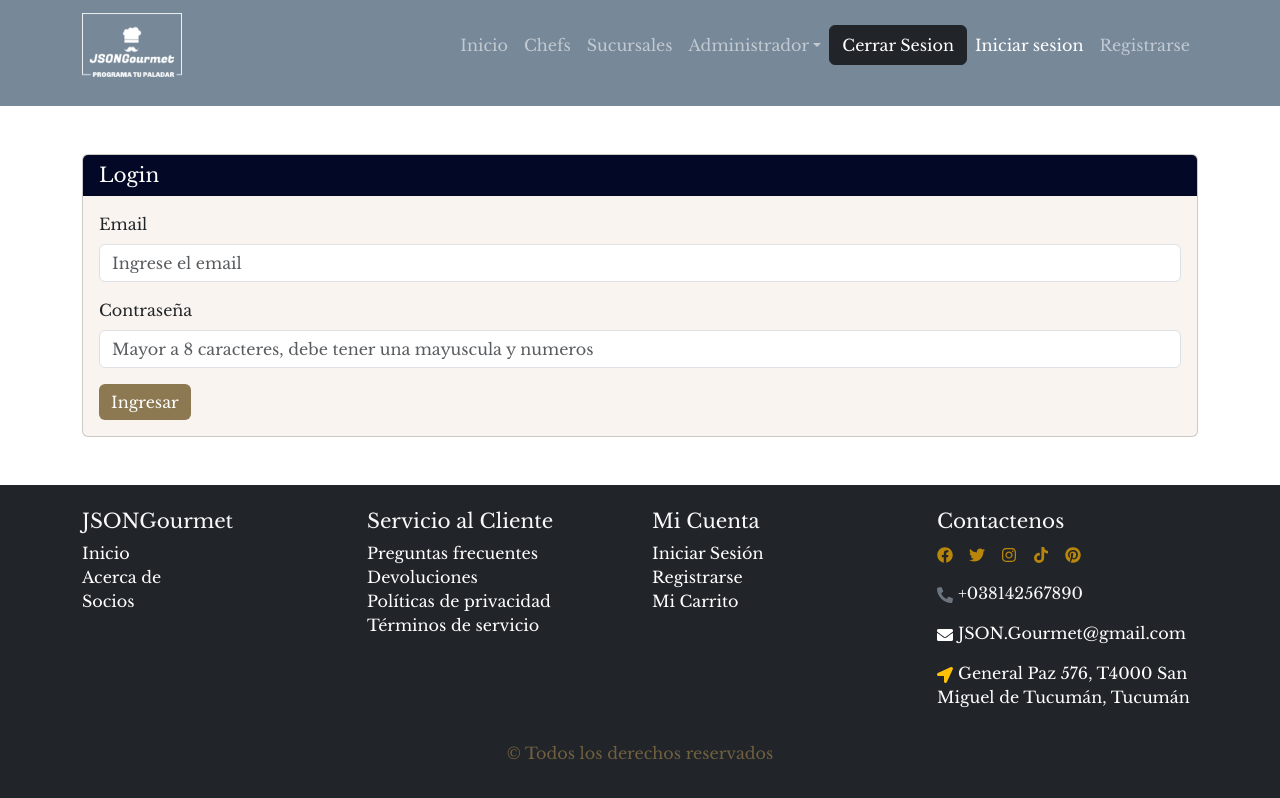
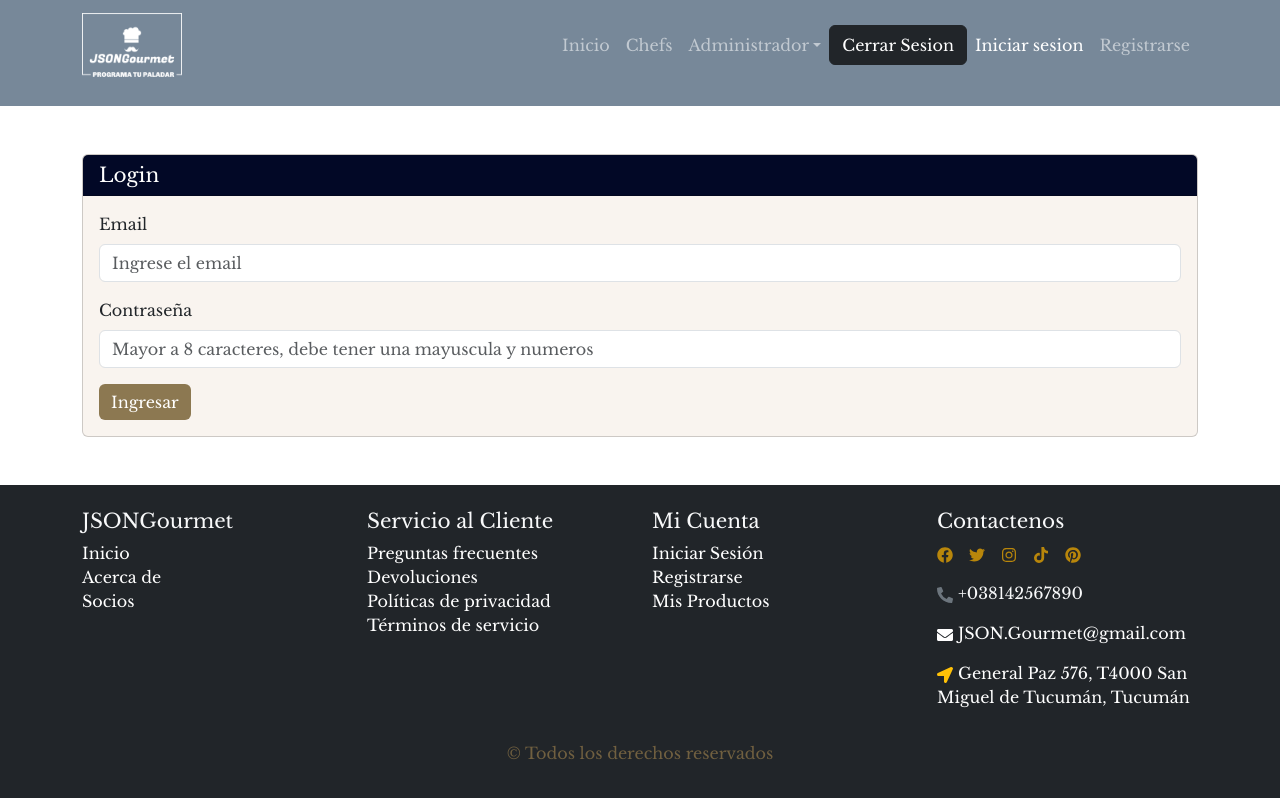
Before and after one commit to joaquin-fuentes/ProyectoFinal-Grupo3, a React (Vite) app: page /login in a window 1280 px wide. Shown: the top 798 px of the page. Built offline with nearby package versions, Linux system fonts and the light colour scheme; a web font is replaced by a local one.

Commit message:
Corrigiendo navbar y footer

```diff
--- a/src/components/common/Footer.jsx
+++ b/src/components/common/Footer.jsx
@@ -34,7 +34,7 @@ const Footer = () => {
             <ul className="list-unstyled">
               <li><Link to="/login" className="footer-link">Iniciar Sesión</Link></li>
               <li><Link to="/registro" className="footer-link">Registrarse</Link></li>
-              <li><Link to="/cart" className="footer-link">Mi Carrito</Link></li>
+              <li><Link to="/cart" className="footer-link">Mis Productos</Link></li>
             </ul>
           </Col>
           <Col md={3}>
--- a/src/components/common/Menu.jsx
+++ b/src/components/common/Menu.jsx
@@ -18,9 +18,6 @@ const Menu = () => {
             </NavLink>
             <NavLink className="nav-item nav-link" to={"/AcercaDe"}>
               Chefs
-            </NavLink>
-            <NavLink className="nav-item nav-link" to={"/404"}>
-              Sucursales
             </NavLink>
             <NavDropdown title="Administrador" id="admin-dropdown">
               <NavDropdown.Item
```
